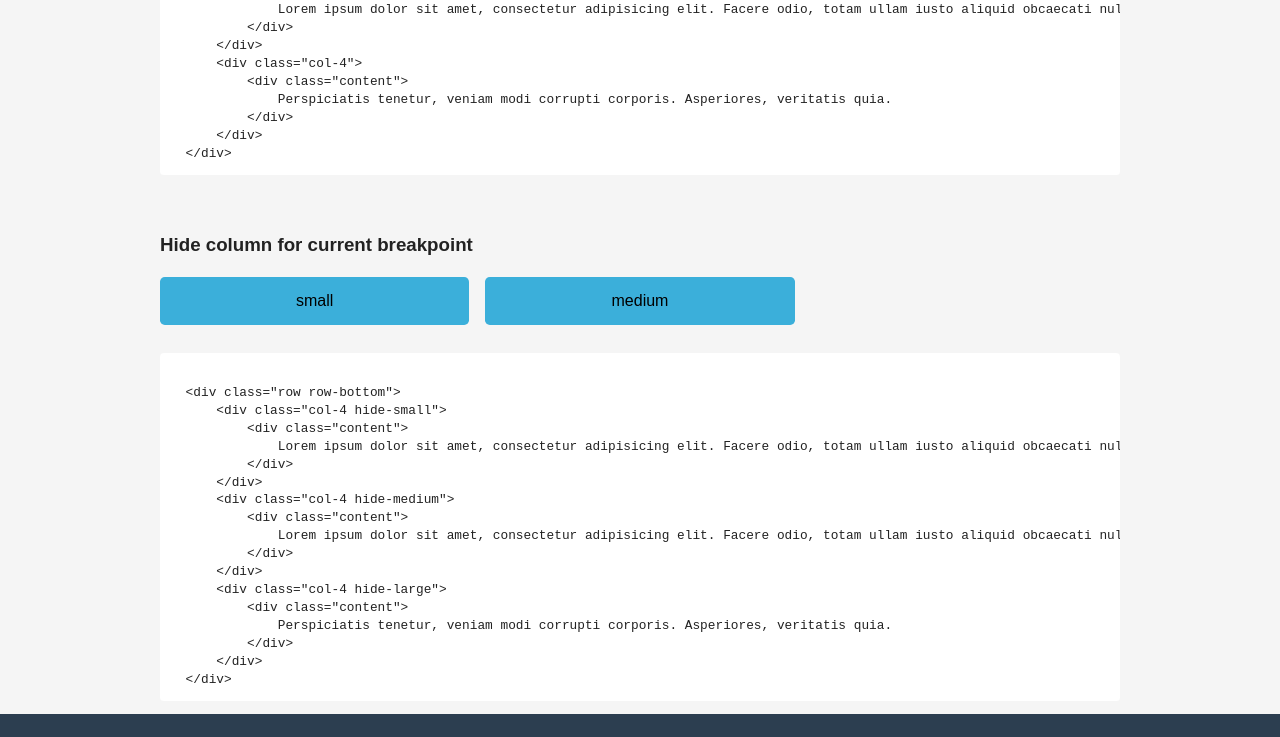
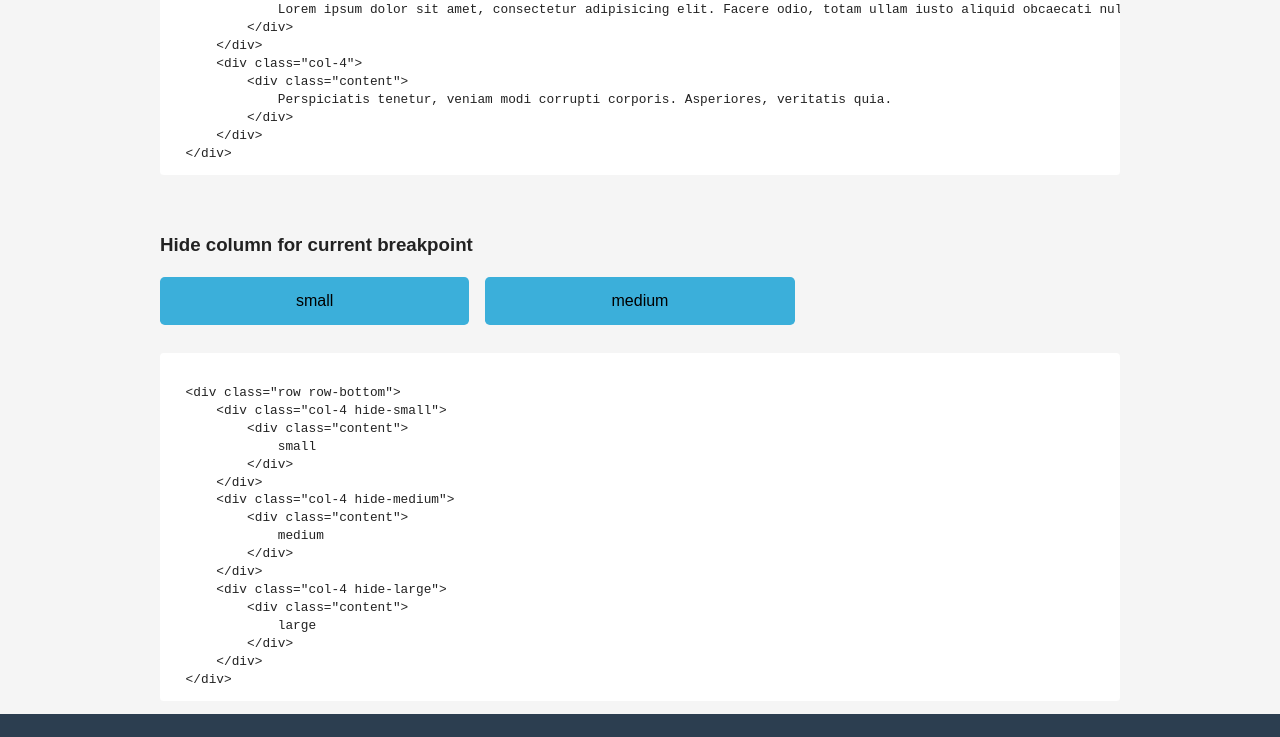
Before and after one commit to jeroenoomsNL/the-flex-grid, a plain HTML site: page index.html in a window 1280 px wide. Shown: the part 9646-10383 px from the top of the page. Drawn offline with Linux system fonts and the light colour scheme.

Commit message:
Change text for HTML preview

```diff
--- a/index.html
+++ b/index.html
@@ -723,17 +723,17 @@
 &lt;div class="row row-bottom"&gt;
     &lt;div class="col-4 hide-small"&gt;
         &lt;div class="content"&gt;
-            Lorem ipsum dolor sit amet, consectetur adipisicing elit. Facere odio, totam ullam iusto aliquid obcaecati nulla unde temporibus praesentium magni fuga.
+            small
         &lt;/div&gt;
     &lt;/div&gt;
     &lt;div class="col-4 hide-medium"&gt;
         &lt;div class="content"&gt;
-            Lorem ipsum dolor sit amet, consectetur adipisicing elit. Facere odio, totam ullam iusto aliquid obcaecati nulla unde temporibus praesentium magni fuga, perspiciatis tenetur, veniam modi corrupti corporis. Asperiores, veritatis quia.
+            medium
         &lt;/div&gt;
     &lt;/div&gt;
     &lt;div class="col-4 hide-large"&gt;
         &lt;div class="content"&gt;
-            Perspiciatis tenetur, veniam modi corrupti corporis. Asperiores, veritatis quia.
+            large
         &lt;/div&gt;
     &lt;/div&gt;
 &lt;/div&gt;
```
